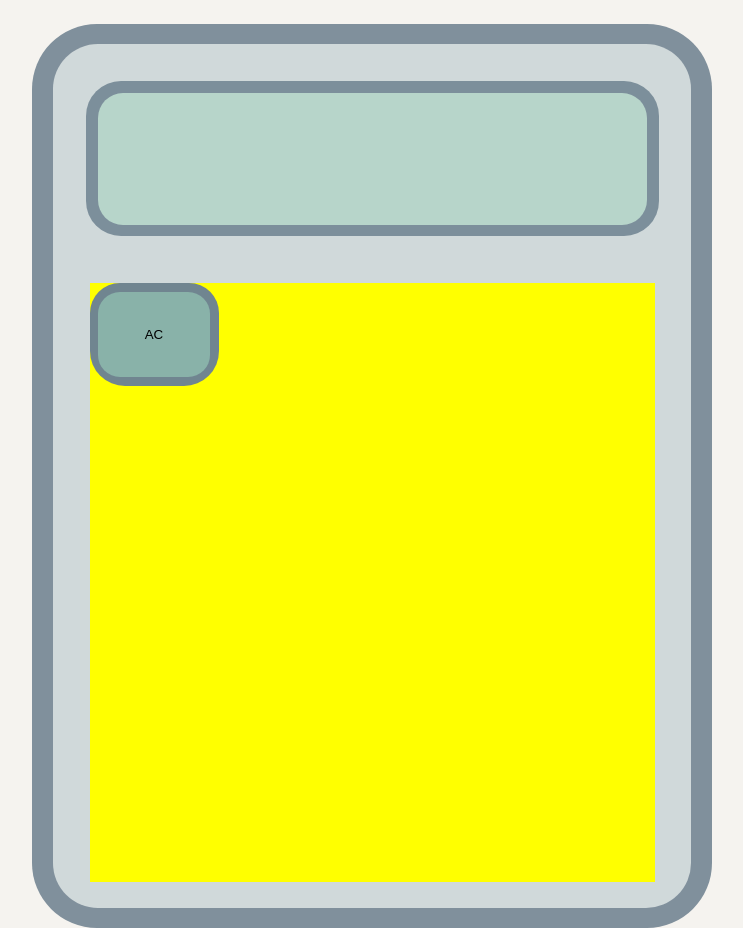
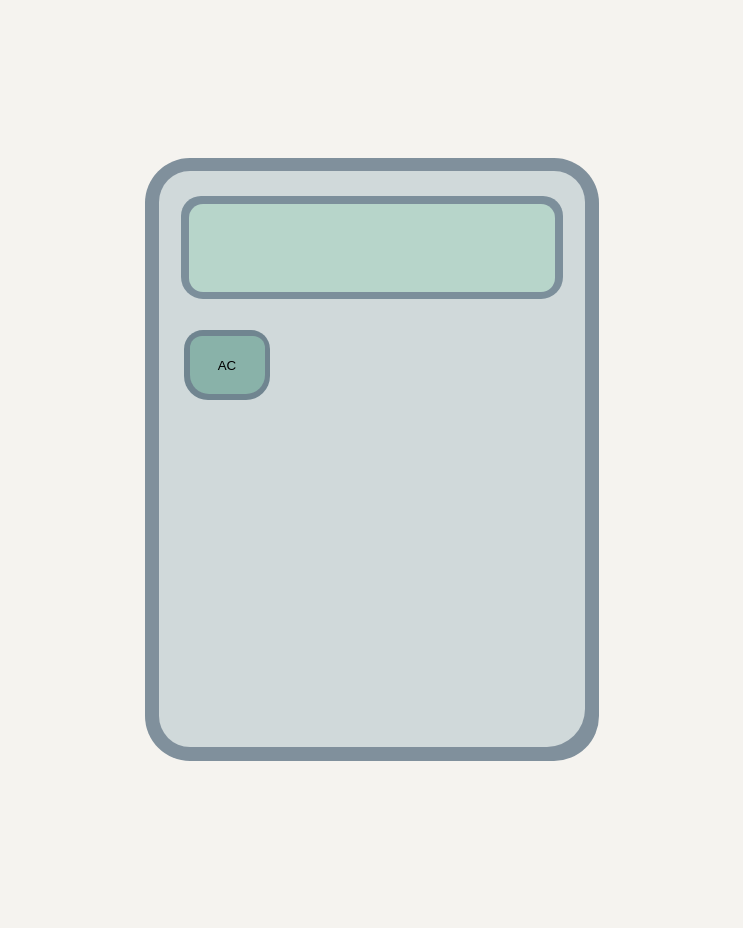
Before and after one commit to racheltindoy/calculator, a plain HTML site: page index.html in a window 1280 px wide. Shown: the whole page, without its empty margins (268-1011 px from the left). After the commit the page ends 800 px from the top, so only its background shows below. Drawn offline with nearby package versions, Linux system fonts and the light colour scheme.

Commit message:
Update calculator size to 67%

```diff
--- a/style.css
+++ b/style.css
@@ -29,11 +29,11 @@ html, body, div, span, applet, object, iframe, h1, h2, h3, h4, h5, h6, p, blockq
 /* HTML5 display-role reset for older browsers */
 html {width: 100%; height: 100%;}
 body {width: 100%;height: 100%;display: flex;justify-content: center;/* align-items: center; */background-color: #f5f3ef;}
-#outer_con {width: 680px;height: 904px;background: #80909C;justify-content: center;border-radius: 65px;margin-top: 24px;display: flex;padding: 20px 20px 20px;}
-#inner_con {width: 638px;height: 864px;background: #d0d9da;border-radius: 45px;padding: 37px 5px 15px;}
-#screen_outer {width: 573px;height: 155px;background-color: #7c8f9b;margin: 0 auto;display: flex;justify-content: center;border-radius: 35px;padding: 12px;}
-#screen_inner {width: 553px;height: 132px;background-color: #b7d5ca;border-radius: 25px;}
+#outer_con {width: 454px;height: 603px;background: #80909C;justify-content: center;border-radius: 45px;margin-top: 158px;display: flex;padding-top: 13px;}
+#inner_con {width: 426px;height: 576px;background: #d0d9da;border-top-right-radius: 31px;border-top-left-radius: 31px;border-bottom-left-radius: 31px;border-bottom-right-radius: 38px;padding-top: 25px;}
+#screen_outer {width: 382px;height: 103px;background-color: #7c8f9b;margin: 0 auto;display: flex;justify-content: center;border-top-right-radius: 20px;border-top-left-radius: 20px;border-bottom-left-radius: 22px;border-bottom-right-radius: 22px;padding-top: 8px;}
+#screen_inner {width: 366px;height: 88px;background-color: #b7d5ca;border-top-right-radius: 14px;border-top-left-radius: 14px;border-bottom-left-radius: 14px;border-bottom-right-radius: 14px;}
 
-#btn_con {width: 565px;min-height: 599px;background: yellow;margin: 0 auto;margin-top: 47px;}
-.btn_holder {width: 129px;height: 103px;background-color: #708590;display: flex;justify-content: center;align-items: center;border-radius: 30px 30px 35px 35px;}
-.btn_holder .btn {width: 112px;height: 85px;background-color: #89b2a9;border-radius: 22px;border: 0px;}
+#btn_con {width: 376px;min-height: 379px;/* background: green; */margin: 0 auto;margin-top: 31px;}
+.btn_holder {width: 86px;height: 70px;background-color: #708590;display: flex;justify-content: center;border-radius: 19px 19px 24px 24px;}
+.btn_holder .btn {width: 75px;height: 58px;background-color: #89b2a9;border-radius: 12px 12px 19px 19px;border: 0px;margin-top: 6px;}
```
Also changed, not shown: index.html (+0 -2 lines).
